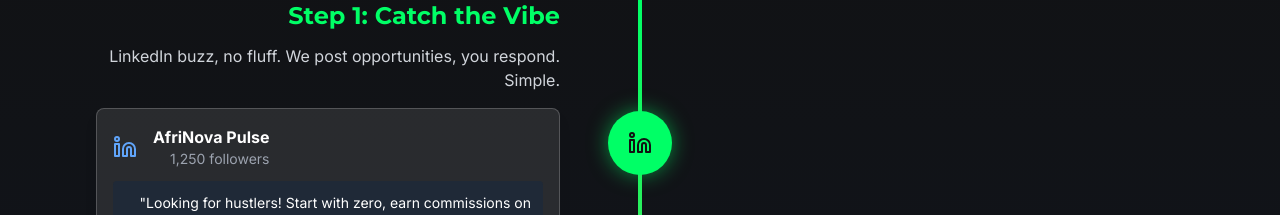
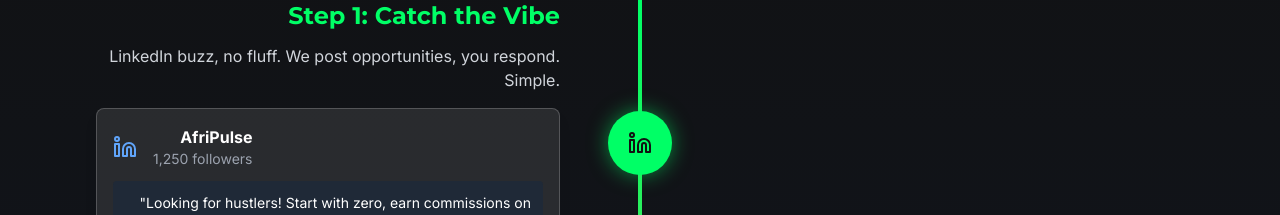
Before and after one commit to Bmariten/afripulse, a React (Vite) app: page / in a window 1280 px wide. Shown: the part 1300-1515 px from the top of the page. Built offline with nearby package versions, Linux system fonts and the light colour scheme.

Commit message:
Fix: Update WhatsApp group screenshot
Updated the WhatsApp group screenshot to reflect the correct name.

```diff
--- a/src/components/RecruitmentProcess.tsx
+++ b/src/components/RecruitmentProcess.tsx
@@ -76,7 +76,7 @@ const RecruitmentProcess = () => {
                 <div className="flex items-center gap-4">
                   <Linkedin className="text-blue-400" size={24} />
                   <div className="text-white">
-                    <div className="font-bold">AfriNova Pulse</div>
+                    <div className="font-bold">AfriPulse</div>
                     <div className="text-sm text-gray-400">1,250 followers</div>
                   </div>
                 </div>
```
